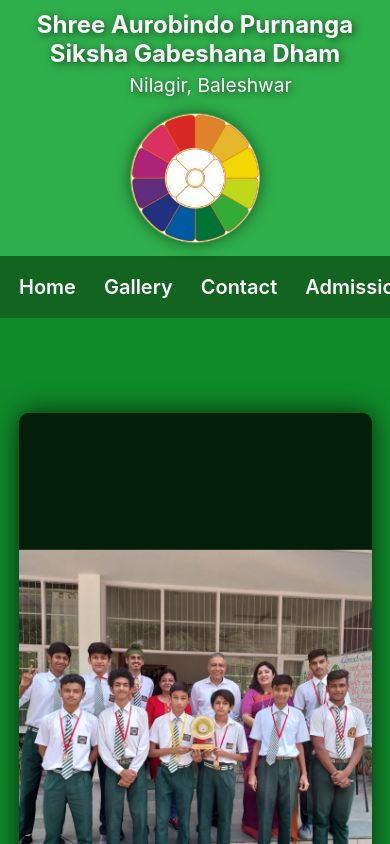
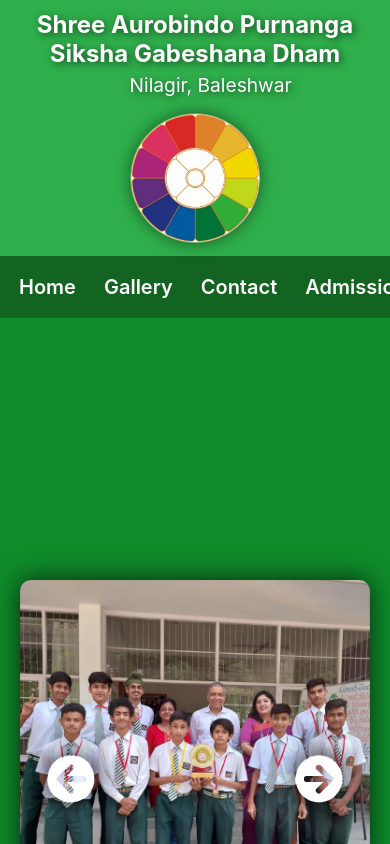
Before and after one commit to devnshankar/sapsgd.com_v1.0, a React (Create React App) app: page /gallery in a window 390 px wide. Shown: the top 844 px of the page. Built offline with nearby package versions, Linux system fonts and the light colour scheme.

Commit message:
removed the huge codebase for gallery image slider, and made is responsive

```diff
--- a/src/components/styles/ImageSlider.scss
+++ b/src/components/styles/ImageSlider.scss
@@ -7,10 +7,12 @@ $arrow-shadow: 0px 0px 15px rgba(255, 255, 255, 0.5);
     justify-content: center;
     align-items: center;
 
-
     .image{
-        width: 950px;
-        height: 600px;
+        display: block;
+        max-width: 90%;
+        max-height: 100vh;
+        height: auto;
+        margin: auto;
         border-radius: 10px;
         object-fit: contain;
         box-shadow: 0px 0px 25px rgba(0, 0, 0, 0.726);
@@ -28,6 +30,8 @@ $arrow-shadow: 0px 0px 15px rgba(255, 255, 255, 0.5);
     z-index: 10;
     cursor: pointer;
     user-select: none;
+    border-radius: 50%;
+    box-shadow: 0px 0px 28px rgb(0, 0, 0);
 }
 
 .left-arrow{
@@ -39,6 +43,8 @@ $arrow-shadow: 0px 0px 15px rgba(255, 255, 255, 0.5);
     z-index: 10;
     cursor: pointer;
     user-select: none;
+    border-radius: 50%;
+    box-shadow: 0px 0px 28px rgb(0, 0, 0);
 }
 
 .slide{
@@ -51,425 +57,3 @@ $arrow-shadow: 0px 0px 15px rgba(255, 255, 255, 0.5);
     transition-duration: 1s;
     transform: scale(1.08);
 }
-
-
-
-//for nest hub
-@media only screen and (max-width: 1080px) {
-    .slider{
-        height: 110vh;
-        .image{
-            width: 750px;
-            height: 520px;
-        }
-    }
-    .right-arrow{
-        top: 50%;
-        right: 2%;
-    }
-
-    .left-arrow{
-        top: 50%;
-        left: 2%;
-
-    }
-}
-
-//for galaxy s20 ultra side wise
-@media only screen and (max-width: 915px) {
-    .slider{
-        height: 125vh;
-        .image{
-            width: 650px;
-            height: 355px;
-        }
-    }
-    .right-arrow{
-        top: 46%;
-        right: 2%;
-    }
-
-    .left-arrow{
-        top: 46%;
-        left: 2%;
-
-    }
-}
-
-//for galaxy side wise
-@media only screen and (max-width: 914px) {
-    .slider{
-        height: 125vh;
-        .image{
-            width: 650px;
-            height: 355px;
-        }
-    }
-    .right-arrow{
-        top: 46%;
-        right: 2%;
-    }
-
-    .left-arrow{
-        top: 46%;
-        left: 2%;
-
-    }
-}
-
-//for surface pro 7
-@media only screen and (max-width: 912px) {
-    .slider{
-        height: 98vh;
-        .image{
-            width: 800px;
-            height: 900px;
-        }
-    }
-    .right-arrow{
-        top: 90%;
-        right: 42%;
-    }
-
-    .left-arrow{
-        top: 90%;
-        left: 42%;
-
-    }
-}
-
-//for iphone xr sidewise
-@media only screen and (max-width: 896px) {
-    .slider{
-        height: 98vh;
-        .image{
-            width: 600px;
-            height: 300px;
-        }
-    }
-    .right-arrow{
-        top: 44%;
-        right: 2%;
-    }
-
-    .left-arrow{
-        top: 44%;
-        left: 2%;
-
-    }
-}
-
-//for pixel 5 sidewise
-@media only screen and (max-width: 851px) {
-    .slider{
-        height: 98vh;
-        .image{
-            width: 600px;
-            height: 300px;
-        }
-    }
-    .right-arrow{
-        top: 44%;
-        right: 2%;
-    }
-
-    .left-arrow{
-        top: 44%;
-        left: 2%;
-
-    }
-}
-
-//for i pad air
-@media only screen and (max-width: 820px) {
-    .slider{
-        height: 88vh;
-        .image{
-            width: 700px;
-            height: 710px;
-        }
-    }
-    .right-arrow{
-        top: 90%;
-        right: 42%;
-    }
-
-    .left-arrow{
-        top: 90%;
-        left: 42%;
-
-    }
-}
-
-//for i pad mini
-@media only screen and (max-width: 768px) {
-    .slider{
-        height: 95vh;
-        .image{
-            width: 650px;
-            height: 680px;
-        }
-    }
-    .right-arrow{
-        top: 90%;
-        right: 40%;
-    }
-
-    .left-arrow{
-        top: 90%;
-        left: 40%;
-
-    }
-}
-
-//for i pad mini
-@media only screen and (max-width: 740px) {
-    .slider{
-        height: 95vh;
-        .image{
-            width: 430px;
-            height: 290px;
-        }
-    }
-    .right-arrow{
-        top: 40%;
-        right: 4%;
-    }
-
-    .left-arrow{
-        top: 40%;
-        left: 4%;
-
-    }
-}
-
-//for surface duo side wise
-@media only screen and (max-width: 720px) {
-    .slider{
-        height: 95vh;
-        .image{
-            width: 630px;
-            height: 370px;
-        }
-    }
-    .right-arrow{
-        top: 90%;
-        right: 40%;
-    }
-
-    .left-arrow{
-        top: 90%;
-        left: 40%;
-
-    }
-}
-
-//for iphone se side wise
-@media only screen and (max-width: 667px) {
-    .slider{
-        height: 95vh;
-        .image{
-            width: 480px;
-            height: 240px;
-        }
-    }
-    .right-arrow{
-        top: 46%;
-        right: 0.1%;
-    }
-
-    .left-arrow{
-        top: 46%;
-        left: 0.1%;
-
-    }
-}
-
-//for galaxy fold side wise
-@media only screen and (max-width: 653px) {
-    .slider{
-        height: 95vh;
-        .image{
-            width: 480px;
-            height: 240px;
-        }
-    }
-    .right-arrow{
-        top: 46%;
-        right: 0.1%;
-    }
-
-    .left-arrow{
-        top: 46%;
-        left: 0.1%;
-
-    }
-}
-
-//for surface duo
-@media only screen and (max-width: 540px) {
-    .slider{
-        height: 79vh;
-        .image{
-            width: 450px;
-            height: 400px;
-        }
-    }
-    .right-arrow{
-        top: 90%;
-        right: 38%;
-    }
-
-    .left-arrow{
-        top: 90%;
-        left: 38%;
-
-    }
-}
-
-//for iphone xr
-@media only screen and (max-width: 414px) {
-    .slider{
-        height: 90vh;
-        .image{
-            width: 350px;
-            height: 576px;
-        }
-    }
-    .right-arrow{
-        top: 90%;
-        right: 32%;
-    }
-
-    .left-arrow{
-        top: 90%;
-        left: 32%;
-
-    }
-}
-
-//for galaxy a51
-@media only screen and (max-width: 412px) {
-    .slider{
-        height: 70vh;
-        .image{
-            width: 350px;
-            height: 460px;
-        }
-    }
-    .right-arrow{
-        top: 90%;
-        right: 140px;
-    }
-
-    .left-arrow{
-        top: 90%;
-        left: 140px;
-
-    }
-}
-
-//for pixel 5
-@media only screen and (max-width: 393px) {
-    .slider{
-        height: 90vh;
-        .image{
-            width: 327px;
-            height: 550px;
-        }
-    }
-    .right-arrow{
-        top: 90%;
-        right: 35%;
-    }
-
-    .left-arrow{
-        top: 90%;
-        left: 35%;
-
-    }
-}
-
-//for iphone 12 pro
-@media only screen and (max-width: 390px) {
-    .slider{
-        height: 95vh;
-        .image{
-            width: 327px;
-            height: 580px;
-        }
-    }
-    .right-arrow{
-        top: 90%;
-        right: 32%;
-    }
-
-    .left-arrow{
-        top: 90%;
-        left: 32%;
-
-    }
-}
-
-//for iphone se
-@media only screen and (max-width: 375px) {
-    .slider{
-        height: 95vh;
-        .image{
-            width: 300px;
-            height: 450px;
-        }
-    }
-    .right-arrow{
-        top: 90%;
-        right: 31%;
-    }
-
-    .left-arrow{
-        top: 90%;
-        left: 31%;
-
-    }
-}
-
-//for galaxy s8+
-@media only screen and (max-width: 360px) {
-    .slider{
-        height: 85vh;
-        .image{
-            width: 300px;
-            height: 450px;
-        }
-    }
-    .right-arrow{
-        top: 90%;
-        right: 31%;
-    }
-
-    .left-arrow{
-        top: 90%;
-        left: 31%;
-
-    }
-}
-
-//for galaxy fold
-@media only screen and (max-width: 280px) {
-    .slider{
-        height: 75vh;
-        .image{
-            width: 220px;
-            height: 350px;
-        }
-    }
-    .right-arrow{
-        top: 90%;
-        right: 30%;
-    }
-
-    .left-arrow{
-        top: 90%;
-        left: 30%;
-
-    }
-}
--- a/src/pages/styles/GalleryPage.scss
+++ b/src/pages/styles/GalleryPage.scss
@@ -1,4 +1,4 @@
 .gallerypage{
     background-color: #0f8b2a;
-    padding: 10px;
+    padding: 15px;
 }
```
